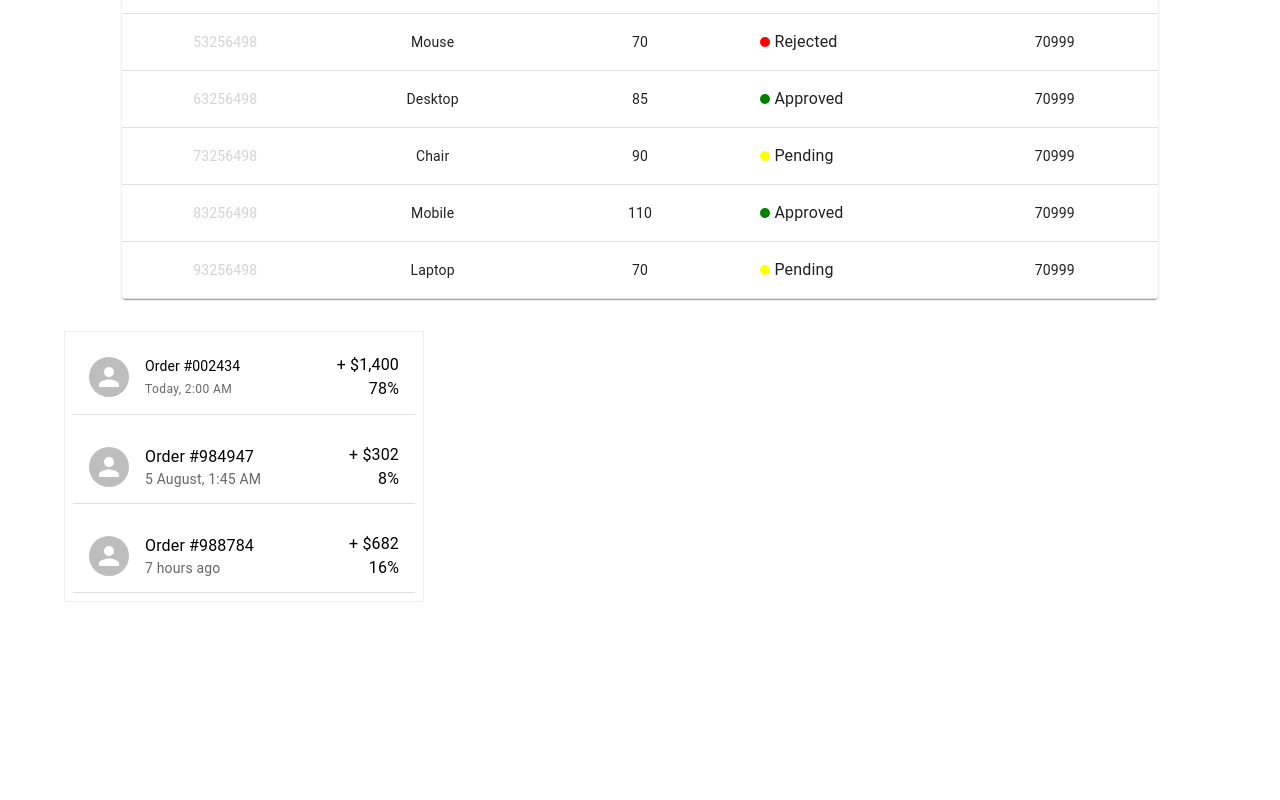
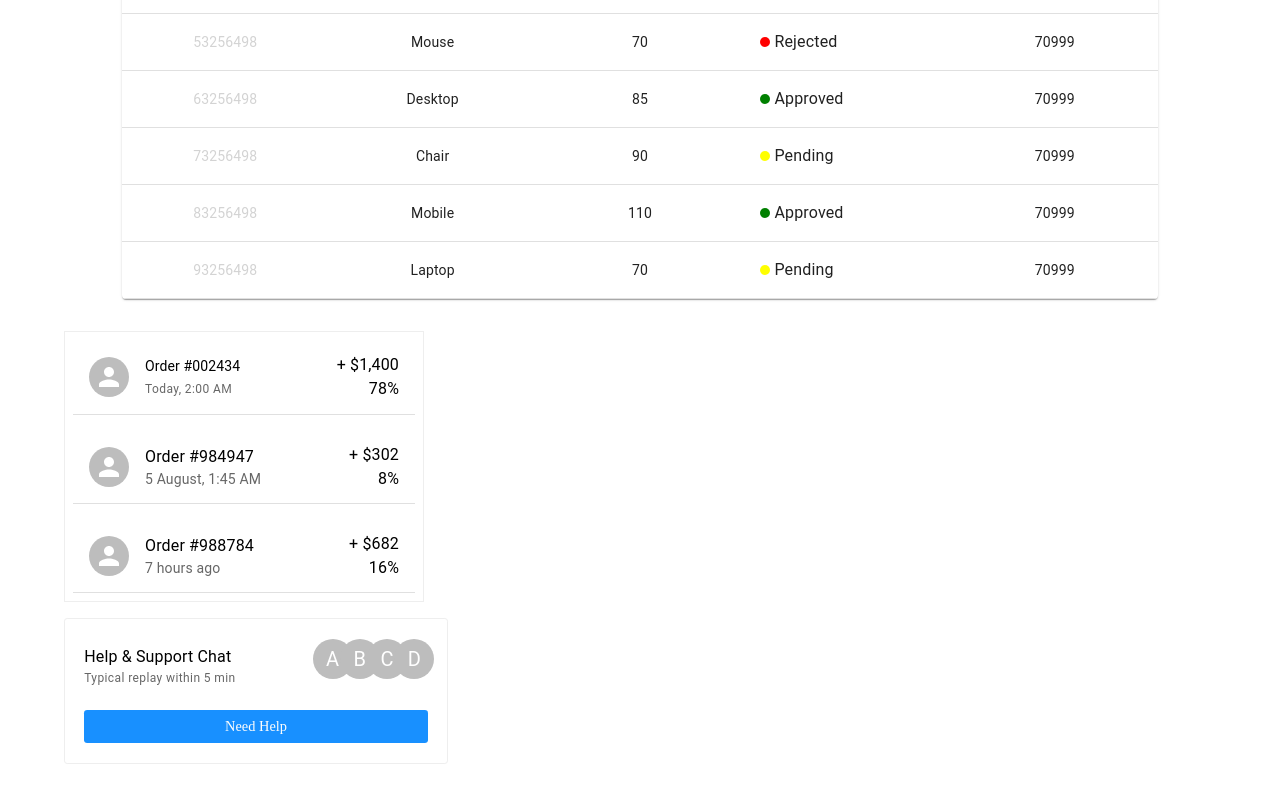
Before and after one commit to dong-geon-Lee/MUI-template-pratice, a React (Create React App) app: page / in a window 1280 px wide. Shown: the part 530-1330 px from the top of the page. Before the commit the page ends 1164 px from the top, so only its background shows below. Built offline with nearby package versions, Linux system fonts and the light colour scheme.

Commit message:
TestBoxList 컴포넌트 구현 완료

```diff
--- /dev/null
+++ b/src/pages/TestBoxList.tsx
@@ -0,0 +1,53 @@
+import { Avatar, Box, Grid, ListItemAvatar, ListItemButton, ListItemText, Stack, Typography } from '@mui/material';
+import React from 'react';
+
+const TestBoxList = () => {
+  return (
+    <Grid container alignItems="center">
+      <Grid
+        item
+        xs={12}
+        sm={8}
+        md={6}
+        lg={4}
+        sx={{ width: '100%', padding: '1.2rem', margin: '1rem 0', borderRadius: '0.2rem' }}
+        border="1px solid #eee"
+      >
+        <Stack direction="row">
+          <ListItemText
+            primary="Help & Support Chat"
+            secondary={
+              <Box>
+                <Typography variant="caption" component="p">
+                  Typical replay within 5 min
+                </Typography>
+              </Box>
+            }
+          />
+          <ListItemAvatar sx={{ display: 'flex', '.MuiAvatar-root ': { margin: '0 -0.4rem' } }}>
+            <Avatar>A</Avatar>
+            <Avatar>B</Avatar>
+            <Avatar>C</Avatar>
+            <Avatar>D</Avatar>
+          </ListItemAvatar>
+        </Stack>
+        <ListItemButton
+          sx={{
+            display: 'block',
+            background: '#1890ff',
+            borderRadius: '0.2rem',
+            mt: '1rem',
+            textAlign: 'center',
+            color: '#fcfcfc',
+            fontWeight: '400',
+            fontSize: '0.9rem'
+          }}
+        >
+          Need Help
+        </ListItemButton>
+      </Grid>
+    </Grid>
+  );
+};
+
+export default TestBoxList;
--- /dev/null
+++ b/src/pages/TestCard.tsx
@@ -0,0 +1,24 @@
+import { Grid } from '@mui/material';
+import React from 'react';
+import TestComponents from './TestComponents';
+
+const TestCard = () => {
+  return (
+    <Grid container>
+      <Grid item xs={12} sm={6} md={4} lg={3}>
+        <TestComponents />
+      </Grid>
+      <Grid item xs={12} sm={6} md={4} lg={3}>
+        <TestComponents />
+      </Grid>
+      <Grid item xs={12} sm={6} md={4} lg={3}>
+        <TestComponents />
+      </Grid>
+      <Grid item xs={12} sm={6} md={4} lg={3}>
+        <TestComponents />
+      </Grid>
+    </Grid>
+  );
+};
+
+export default TestCard;
--- a/src/routes/index.tsx
+++ b/src/routes/index.tsx
@@ -2,11 +2,12 @@ import { useRoutes } from 'react-router-dom';
 
 import MainRoutes from './MainRoutes';
 
-import { Box, Container, Grid } from '@mui/material';
+import { Container } from '@mui/material';
 
-import TestComponents from 'pages/TestComponents';
 import TestTable from 'pages/TestTable';
 import TestList from 'pages/TestList';
+import TestBoxList from 'pages/TestBoxList';
+import TestCard from 'pages/TestCard';
 
 export default function ThemeRoutes() {
   return useRoutes([
@@ -14,23 +15,10 @@ export default function ThemeRoutes() {
       path: '/',
       element: (
         <Container sx={{ display: 'block', padding: '2rem' }}>
-          <Grid container>
-            <Grid item xs={12} sm={6} md={4} lg={3}>
-              <TestComponents />
-            </Grid>
-            <Grid item xs={12} sm={6} md={4} lg={3}>
-              <TestComponents />
-            </Grid>
-            <Grid item xs={12} sm={6} md={4} lg={3}>
-              <TestComponents />
-            </Grid>
-            <Grid item xs={12} sm={6} md={4} lg={3}>
-              <TestComponents />
-            </Grid>
-          </Grid>
-
+          <TestCard />
           <TestTable />
           <TestList />
+          <TestBoxList />
         </Container>
       ),
       children: [{ path: '/', element: <></> }]
```
